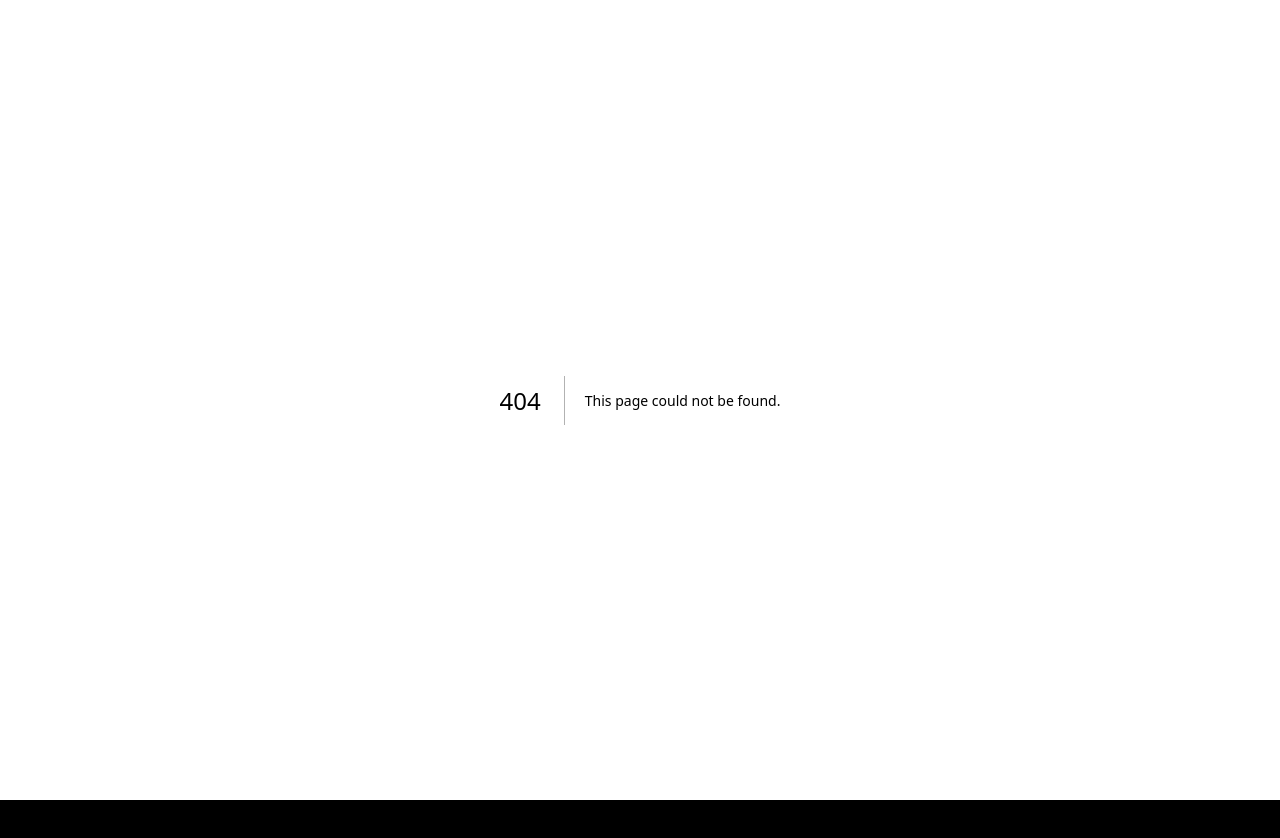
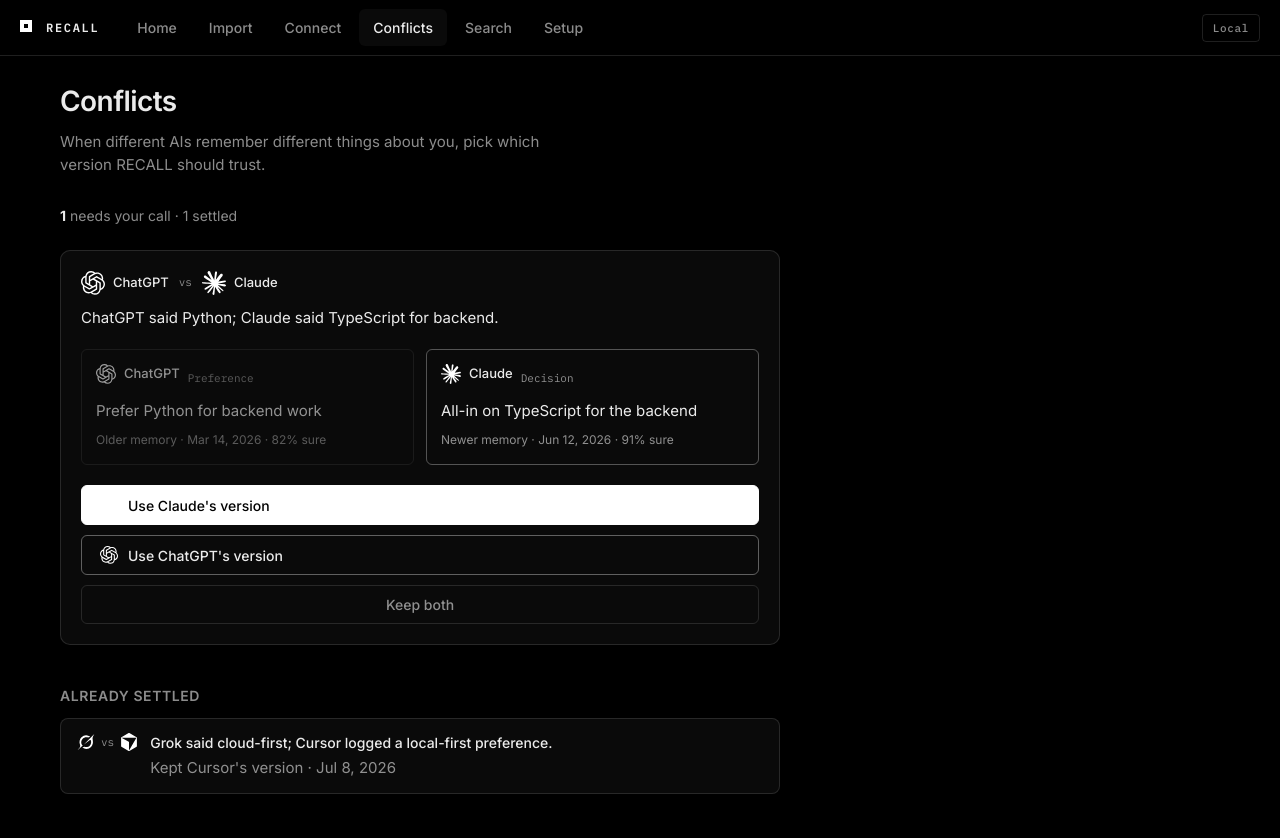
Before and after one commit to daraijaola/recall, a Next.js app in the folder app/: page /sites/recall/app/contradictions in a window 1280 px wide. Before the commit this address had no page. Shown: the top 838 px of the page. Before the commit the page ends 800 px from the top, so only its background shows below. Built offline with nearby package versions, Linux system fonts and the light colour scheme.

Commit message:
feat(app): conflicts page with side-by-side resolution

```diff
--- /dev/null
+++ b/app/app/contradictions/page.tsx
@@ -0,0 +1,5 @@
+import { ContradictionsClient } from "@/components/contradictions/ContradictionsClient";
+
+export default function ContradictionsPage() {
+  return <ContradictionsClient />;
+}
--- /dev/null
+++ b/app/components/contradictions/ContradictionsClient.tsx
@@ -0,0 +1,217 @@
+"use client";
+
+import useSWR from "swr";
+import { useMemo, useState } from "react";
+import { fetchAllContradictions, fetchHealth, resolveContradiction } from "@/lib/mock-api";
+import type { ConflictResolution, ContradictionCard } from "@/lib/types";
+import { SOURCE_LABELS, TYPE_LABELS } from "@/lib/constants";
+import { AppShell } from "@/components/shell/AppShell";
+import { PageIntro } from "@/components/shell/PageIntro";
+import { SourceLogo } from "@/components/ui/SourceLogo";
+
+function formatDate(iso: string) {
+  return new Date(iso).toLocaleDateString("en-US", { month: "short", day: "numeric", year: "numeric" });
+}
+
+function resolutionLabel(card: ContradictionCard): string {
+  if (!card.resolution) return "Resolved";
+  const newer = SOURCE_LABELS[card.newMemory.source];
+  const older = SOURCE_LABELS[card.oldMemory.source];
+  if (card.resolution === "keep_new") return `Kept ${newer}'s version`;
+  if (card.resolution === "keep_old") return `Kept ${older}'s version`;
+  return "Keeping both active";
+}
+
+export function ContradictionsClient() {
+  const { data: health } = useSWR("health", fetchHealth);
+  const { data: all, mutate, isLoading } = useSWR("contradictions-all", fetchAllContradictions);
+  const [selectedId, setSelectedId] = useState<string | null>(null);
+  const [resolving, setResolving] = useState(false);
+  const [justResolvedId, setJustResolvedId] = useState<string | null>(null);
+
+  const open = useMemo(() => all?.filter((c) => c.status === "open") ?? [], [all]);
+  const resolved = useMemo(() => all?.filter((c) => c.status === "resolved") ?? [], [all]);
+
+  const activeId = selectedId ?? open[0]?.id ?? null;
+  const active = open.find((c) => c.id === activeId) ?? null;
+
+  async function handleResolve(resolution: ConflictResolution) {
+    if (!active || resolving) return;
+    setResolving(true);
+    const result = await resolveContradiction(active.id, resolution);
+    if (result) {
+      setJustResolvedId(active.id);
+      await mutate();
+      setSelectedId(null);
+      window.setTimeout(() => setJustResolvedId(null), 2400);
+    }
+    setResolving(false);
+  }
+
+  return (
+    <AppShell health={health}>
+      <div className="conflicts-page">
+        <PageIntro
+          title="Conflicts"
+          description="When different AIs remember different things about you, pick which version RECALL should trust."
+        />
+
+        {!isLoading && all && (
+          <p className="conflicts-summary">
+            {open.length > 0 ? (
+              <>
+                <strong>{open.length}</strong> need{open.length === 1 ? "s" : ""} your call
+              </>
+            ) : (
+              <strong>All clear</strong>
+            )}
+            {resolved.length > 0 && (
+              <>
+                {" · "}
+                {resolved.length} settled
+              </>
+            )}
+          </p>
+        )}
+
+        {isLoading ? (
+          <p className="muted">Loading conflicts…</p>
+        ) : open.length === 0 ? (
+          <div className="conflicts-empty">
+            <p className="conflicts-empty-title">Nothing to resolve</p>
+            <p className="muted">
+              RECALL will flag it here when two apps disagree about the same topic.
+            </p>
+          </div>
+        ) : (
+          <section className="conflicts-open">
+            {open.length > 1 && (
+              <div className="conflict-picker" role="tablist" aria-label="Open conflicts">
+                {open.map((c) => (
+                  <button
+                    key={c.id}
+                    type="button"
+                    role="tab"
+                    aria-selected={c.id === activeId}
+                    className={`pill${c.id === activeId ? " active" : ""}`}
+                    onClick={() => setSelectedId(c.id)}
+                  >
+                    {SOURCE_LABELS[c.oldMemory.source]} vs {SOURCE_LABELS[c.newMemory.source]}
+                  </button>
+                ))}
+              </div>
+            )}
+
+            {active && (
+              <article className={`conflict-card${justResolvedId === active.id ? " resolved-flash" : ""}`}>
+                <header className="conflict-card-head">
+                  <div className="conflict-card-logos">
+                    <SourceLogo source={active.oldMemory.source} size={24} showLabel />
+                    <span className="conflict-vs">vs</span>
+                    <SourceLogo source={active.newMemory.source} size={24} showLabel />
+                  </div>
+                  <p className="conflict-card-lead">{active.explanation}</p>
+                </header>
+
+                <div className="conflict-compare">
+                  <MemorySide
+                    memory={active.oldMemory}
+                    tag="Older memory"
+                    tone="old"
+                  />
+                  <MemorySide
+                    memory={active.newMemory}
+                    tag="Newer memory"
+                    tone="new"
+                  />
+                </div>
+
+                <div className="conflict-actions">
+                  <button
+                    type="button"
+                    className="btn primary conflict-action-btn"
+                    disabled={resolving}
+                    onClick={() => handleResolve("keep_new")}
+                  >
+                    <SourceLogo source={active.newMemory.source} size={18} />
+                    Use {SOURCE_LABELS[active.newMemory.source]}&apos;s version
+                  </button>
+                  <button
+                    type="button"
+                    className="btn conflict-action-btn"
+                    disabled={resolving}
+                    onClick={() => handleResolve("keep_old")}
+                  >
+                    <SourceLogo source={active.oldMemory.source} size={18} />
+                    Use {SOURCE_LABELS[active.oldMemory.source]}&apos;s version
+                  </button>
+                  <button
+                    type="button"
+                    className="btn ghost"
+                    disabled={resolving}
+                    onClick={() => handleResolve("keep_both")}
+                  >
+                    Keep both
+                  </button>
+                </div>
+
+                {justResolvedId === active.id && (
+                  <p className="conflict-resolved-toast" role="status">
+                    Saved — RECALL will use that version going forward.
+                  </p>
+                )}
+              </article>
+            )}
+          </section>
+        )}
+
+        {resolved.length > 0 && (
+          <section className="conflicts-resolved">
+            <h2>Already settled</h2>
+            <ul className="conflict-history">
+              {resolved.map((c) => (
+                <li key={c.id} className="conflict-history-row">
+                  <div className="conflict-history-logos">
+                    <SourceLogo source={c.oldMemory.source} size={18} />
+                    <span className="conflict-vs">vs</span>
+                    <SourceLogo source={c.newMemory.source} size={18} />
+                  </div>
+                  <div className="conflict-history-copy">
+                    <strong>{c.explanation}</strong>
+                    <span className="muted">
+                      {resolutionLabel(c)}
+                      {c.resolvedAt ? ` · ${formatDate(c.resolvedAt)}` : ""}
+                    </span>
+                  </div>
+                </li>
+              ))}
+            </ul>
+          </section>
+        )}
+      </div>
+    </AppShell>
+  );
+}
+
+function MemorySide({
+  memory,
+  tag,
+  tone,
+}: {
+  memory: ContradictionCard["newMemory"];
+  tag: string;
+  tone: "old" | "new";
+}) {
+  return (
+    <div className={`compare-card ${tone}`}>
+      <div className="compare-card-top">
+        <SourceLogo source={memory.source} size={20} showLabel />
+        <span className="type-pill">{TYPE_LABELS[memory.type]}</span>
+      </div>
+      <p>{memory.contentPreview}</p>
+      <span className="muted compare-card-meta">
+        {tag} · {formatDate(memory.validFrom)} · {(memory.confidence * 100).toFixed(0)}% sure
+      </span>
+    </div>
+  );
+}
```
